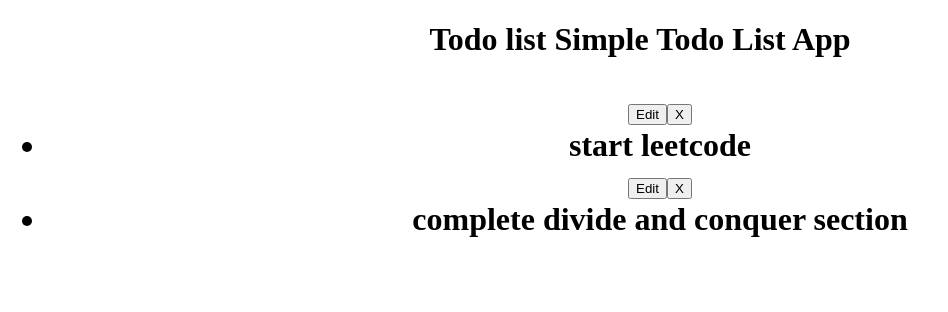
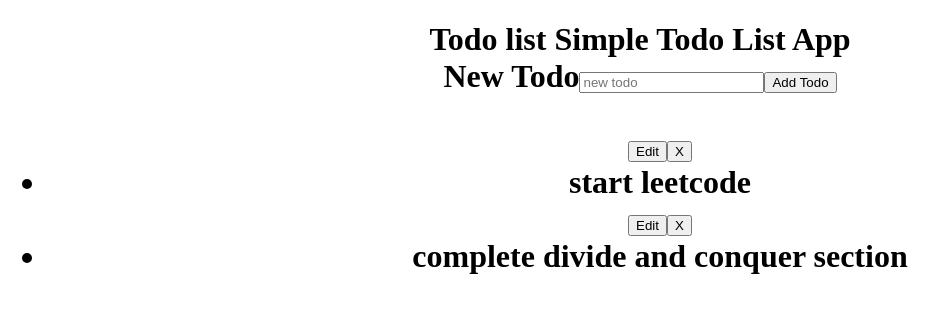
Before and after one commit to clint-gitahi/todo, a React (Create React App) app: page / in a window 1280 px wide. Shown: the top 312 px of the page, without its empty margins (0-948 px from the left). Built offline with nearby package versions, Linux system fonts and the light colour scheme.

Commit message:
adding form

```diff
--- a/src/components/TodoList.js
+++ b/src/components/TodoList.js
@@ -1,5 +1,6 @@
 import React, { Component } from 'react';
 import Todo from './Todo';
+import NewTodoForm from './newTodoForm';
 
 class TodoList extends Component {
   constructor(props) {
@@ -21,6 +22,7 @@ class TodoList extends Component {
       <div>
         <h1>
           Todo list <span>Simple Todo List App</span>
+          <NewTodoForm />
           <ul>{todos}</ul>
         </h1>
       </div>
--- /dev/null
+++ b/src/components/newTodoForm.js
@@ -0,0 +1,22 @@
+import React, { Component } from 'react';
+
+class NewTodoForm extends Component {
+  constructor(props) {
+    super(props);
+
+    this.state = { task: '' };
+  }
+
+  render() {
+    return (
+      <form>
+        <label htmlFor="task">New Todo</label>
+
+        <input type="text" placeholder="new todo" />
+        <button>Add Todo</button>
+      </form>
+    );
+  }
+}
+
+export default NewTodoForm;
```
